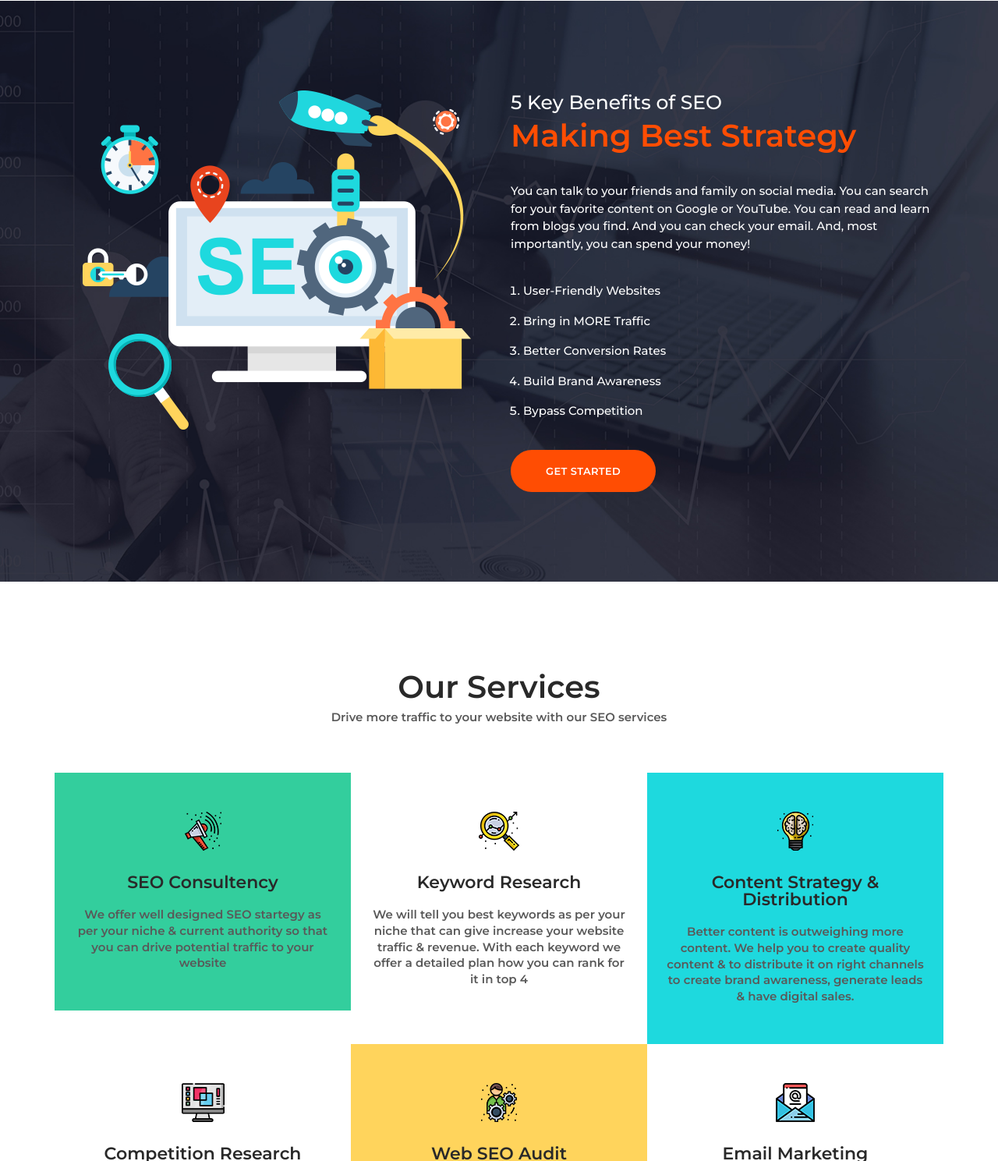
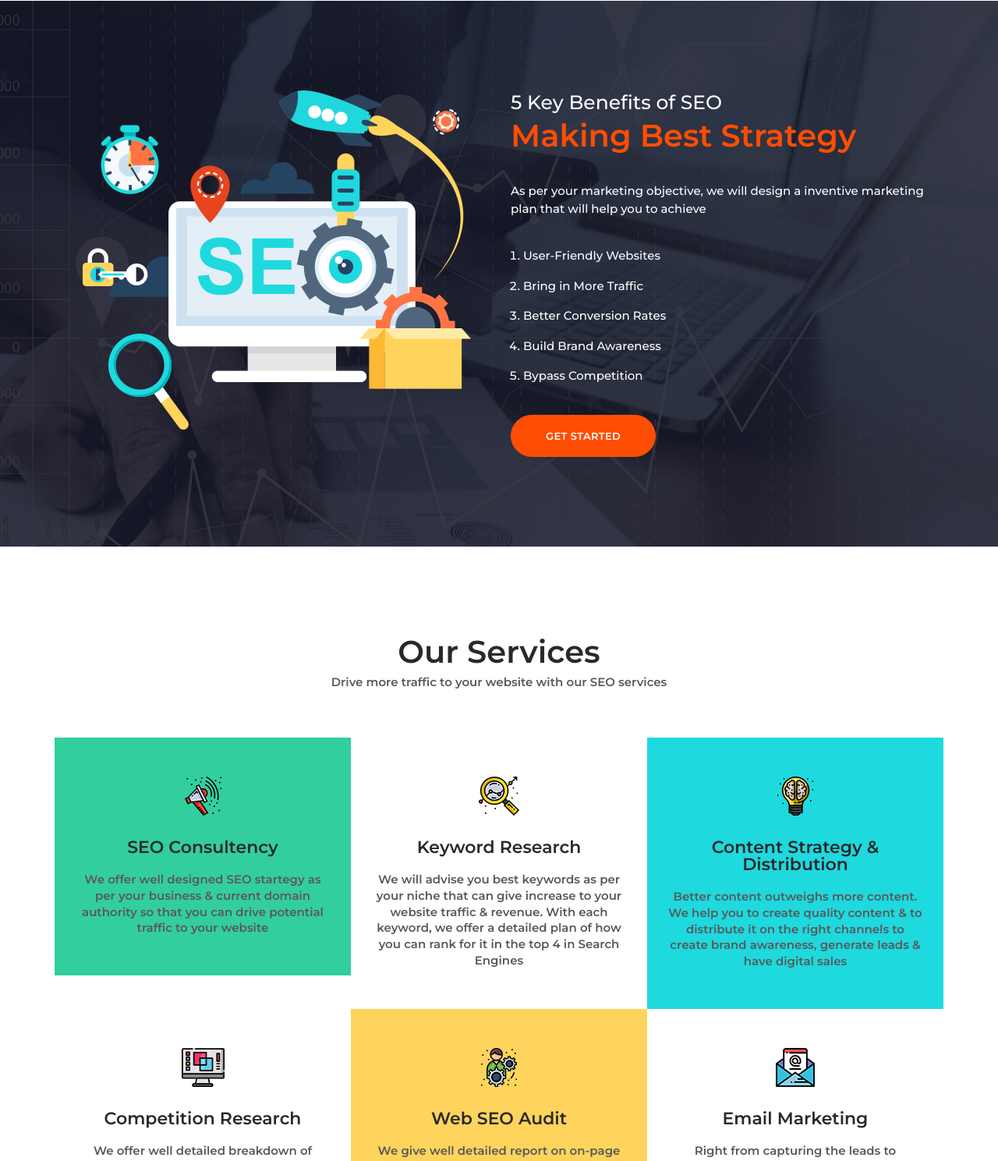
Before and after one commit to woocommerce-marketing/woocommerce-marketing.github.io, a plain HTML site: page index.html in a window 1280 px wide. Shown: the part 1623-3112 px from the top of the page at 78% size. Drawn offline with Linux system fonts and the light colour scheme.

Commit message:
Update index.html

```diff
--- a/index.html
+++ b/index.html
@@ -322,7 +322,7 @@ j=d.createElement(s),dl=l!='dataLayer'?'&l='+l:'';j.async=true;j.src=
                                         <a href="#">
                                             <h3 class="itl-image-box__title">SEO Performance</h3>
                                         </a>
-                                        <p class="itl-image-box__text"> No website can stand without a strong backbone. And that backbone is SEO. We update our strategies with ever Google algorithm update.</p>
+                                        <p class="itl-image-box__text"> No website can stand without a strong backbone and that backbone is SEO. We update our strategies with every Google algorithm update</p>
                                     </div>
                                 </article>
                             </div>
@@ -388,7 +388,7 @@ j=d.createElement(s),dl=l!='dataLayer'?'&l='+l:'';j.async=true;j.src=
                 <div class="row">
                     <div class="col-md-12 text-center">
                         <div class="text-block">
-                            <h3 class="xs-heading-title mb-30">Provide us with some simple information and we'll email you the SEO score of your website</h3>
+                            <h3 class="xs-heading-title mb-30">Provide us with basic information and we'll email you the tailored SEO report of your website</h3>
                         </div>
                         <!-- /.text-block -->
                         <a href="https://woocommarketing.typeform.com/to/jBpKeE" class="btn btn-success">Send me On-Page SEO Report</a>
@@ -415,15 +415,14 @@ j=d.createElement(s),dl=l!='dataLayer'?'&l='+l:'';j.async=true;j.src=
                         </div>
                         <!-- /.text-block -->
                         <div class="text-block white-text fw-500 mb-30">
-                            <p>You can talk to your friends and family on social media. You can search for your favorite content on Google or YouTube. You can read and learn from blogs you find. And you can check your email. And, most importantly, you can
-                                spend your money!
+                            <p> As per your marketing objective, we will design a inventive marketing plan that will help you to achieve
                             </p>
                         </div>
                         <!-- /.text-block -->
                         <div class="text-block white-text fw-500 mb-30">
                             <ol>
                                 <li>User-Friendly Websites</li>
-                                <li>Bring in MORE Traffic</li>
+                                <li>Bring in More Traffic</li>
                                 <li>Better Conversion Rates</li>
                                 <li>Build Brand Awareness</li>
                                 <li>Bypass Competition</li>
@@ -463,7 +462,7 @@ j=d.createElement(s),dl=l!='dataLayer'?'&l='+l:'';j.async=true;j.src=
                                 <a href="#">
                                     <h3 class="itl-service-box__title">SEO Consultency</h3>
                                 </a>
-                                <p class="itl-service-box__text">We offer well designed SEO startegy as per your niche & current authority so that you can drive potential traffic to your website</p>
+                                <p class="itl-service-box__text">We offer well designed SEO startegy as per your business & current domain authority so that you can drive potential traffic to your website</p>
                             </div>
                         </article>
                         <!-- /.itl-service-box -->
@@ -478,7 +477,7 @@ j=d.createElement(s),dl=l!='dataLayer'?'&l='+l:'';j.async=true;j.src=
                                 <a href="#">
                                     <h3 class="itl-service-box__title">Keyword Research</h3>
                                 </a>
-                                <p class="itl-service-box__text">We will tell you best keywords as per your niche that can give increase your website traffic & revenue. With each keyword we offer a detailed plan how you can rank for it in top 4</p>
+                                <p class="itl-service-box__text">We will advise you best keywords as per your niche that can give increase to your website traffic & revenue. With each keyword, we offer a detailed plan of how you can rank for it in the top 4 in Search Engines</p>
                             </div>
                         </article>
                         <!-- /.itl-service-box -->
@@ -493,7 +492,7 @@ j=d.createElement(s),dl=l!='dataLayer'?'&l='+l:'';j.async=true;j.src=
                                 <a href="#">
                                     <h3 class="itl-service-box__title">Content Strategy & Distribution</h3>
                                 </a>
-                                <p class="itl-service-box__text">Better content is outweighing more content. We help you to create quality content & to distribute it on right channels to create brand awareness, generate leads & have digital sales.</p>
+                                <p class="itl-service-box__text">Better content outweighs more content. We help you to create quality content & to distribute it on the right channels to create brand awareness, generate leads & have digital sales</p>
                             </div>
                         </article>
                         <!-- /itl-service-box -->
```
